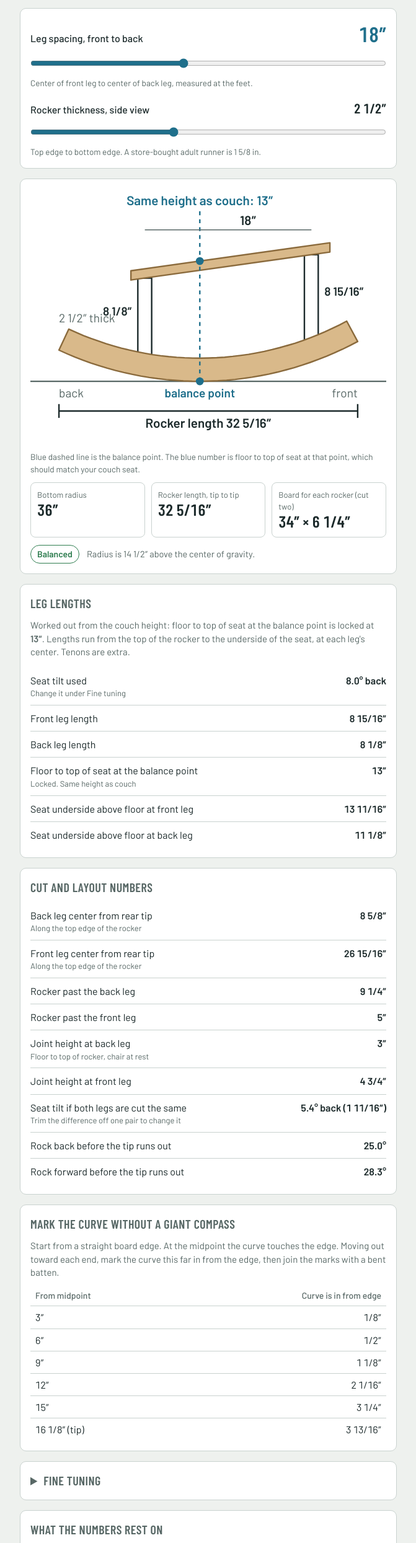
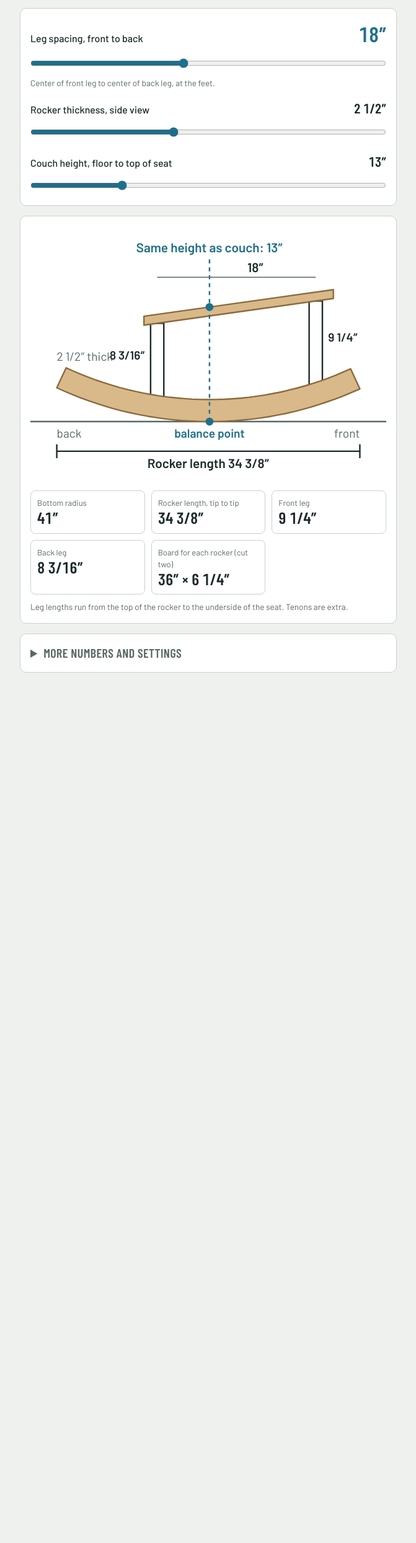
Before and after one commit to Cano-App/Rocker, a plain HTML site: page index.html in a window 1280 px wide. Shown: the part 76-2565 px from the top of the page at 62% size, without its empty margins (304-975 px from the left). After the commit the page ends 1201 px from the top, so only its background shows below. Drawn offline with nearby package versions, Linux system fonts and the light colour scheme.

Commit message:
Simplify to three inputs and five results; fold the rest under More
Co-Authored-By: Claude Fable 5.2 <noreply@anthropic.com>
Claude-Session: https://claude.ai/code/session_01BYa71JsesHJL3fKYfxZJF6

```diff
--- a/index.html
+++ b/index.html
@@ -55,7 +55,7 @@ svg{display:block;width:100%;height:auto}
 .tile{border:1px solid var(--line);border-radius:8px;padding:10px}
 .tile .k{font-size:13px;color:var(--muted)}
 .tile .v{font-family:var(--display);font-weight:600;font-size:26px;line-height:1.1;font-variant-numeric:tabular-nums}
-@media (max-width:420px){.big{grid-template-columns:1fr 1fr}.big .tile:last-child{grid-column:1 / -1}}
+@media (max-width:520px){.big{grid-template-columns:1fr 1fr}.big .tile:last-child{grid-column:1 / -1}}
 .pill{display:inline-flex;align-items:center;gap:6px;font-weight:600;font-size:14px;padding:4px 10px;border-radius:999px;border:1.5px solid currentColor}
 .pill.good{color:var(--good)} .pill.warn{color:var(--warn)} .pill.bad{color:var(--bad)}
 .status{display:flex;flex-wrap:wrap;align-items:center;gap:8px 12px;margin-top:12px;font-size:14.5px;color:var(--muted)}
@@ -82,7 +82,7 @@ a{color:var(--accent)}
   <div class="head">
     <div>
       <h1>Chair Rocker Calculator</h1>
-      <p class="sub">Adult chair, side view. Slide the leg spacing and the rocker resizes.</p>
+      <p class="sub">Adult chair, side view.</p>
     </div>
     <div class="units" role="group" aria-label="Units">
       <button id="u-in" type="button" aria-pressed="true">in</button>
@@ -94,42 +94,36 @@ a{color:var(--accent)}
     <div class="ctl main">
       <div class="row"><label for="spacing">Leg spacing, front to back</label><output id="o-spacing"></output></div>
       <input id="spacing" type="range" min="12" max="26" step="0.25" value="18">
-      <small>Center of front leg to center of back leg, measured at the feet.</small>
+      <small>Center of front leg to center of back leg, at the feet.</small>
     </div>
     <div class="ctl">
       <div class="row"><label for="depth">Rocker thickness, side view</label><output id="o-depth"></output></div>
       <input id="depth" type="range" min="1.5" max="4" step="0.125" value="2.5">
-      <small>Top edge to bottom edge. A store-bought adult runner is 1 5/8 in.</small>
+    </div>
+    <div class="ctl">
+      <div class="row"><label for="couch">Couch height, floor to top of seat</label><output id="o-couch"></output></div>
+      <input id="couch" type="range" min="10" max="22" step="0.25" value="13">
     </div>
   </section>
 
   <section class="card">
     <svg id="draw" viewBox="0 0 360 260" role="img" aria-label="Side view of the rocker, both legs and the seat"></svg>
-    <p class="sub" style="margin-top:8px;font-size:13.5px">Blue dashed line is the balance point. The blue number is floor to top of seat at that point, which should match your couch seat.</p>
     <div class="big" style="margin-top:12px">
       <div class="tile"><div class="k">Bottom radius</div><div class="v" id="r-radius"></div></div>
       <div class="tile"><div class="k">Rocker length, tip to tip</div><div class="v" id="r-length"></div></div>
+      <div class="tile"><div class="k">Front leg</div><div class="v" id="r-lf"></div></div>
+      <div class="tile"><div class="k">Back leg</div><div class="v" id="r-lr"></div></div>
       <div class="tile"><div class="k">Board for each rocker (cut two)</div><div class="v" id="r-blank"></div></div>
     </div>
-    <div class="status"><span id="pill" class="pill"></span><span id="pilltext"></span></div>
+    <p class="sub" style="margin-top:10px;font-size:13.5px">Leg lengths run from the top of the rocker to the underside of the seat. Tenons are extra.</p>
   </section>
 
   <section class="card">
-    <h2>Leg lengths</h2>
-    <p class="sub">Worked out from the couch height: floor to top of seat at the balance point is locked at <strong id="o-couch2"></strong>. Lengths run from the top of the rocker to the underside of the seat, at each leg's center. Tenons are extra.</p>
-    <dl style="margin-top:14px">
-      <dt>Seat tilt used<small>Change it under Fine tuning</small></dt><dd id="r-seattilt"></dd>
-      <dt>Front leg length</dt><dd id="r-lf"></dd>
-      <dt>Back leg length</dt><dd id="r-lr"></dd>
-      <dt>Floor to top of seat at the balance point<small>Locked. Same height as couch</small></dt><dd id="r-baltop"></dd>
-      <dt>Seat underside above floor at front leg</dt><dd id="r-sf"></dd>
-      <dt>Seat underside above floor at back leg</dt><dd id="r-sr"></dd>
-    </dl>
-  </section>
-
-  <section class="card">
-    <h2>Cut and layout numbers</h2>
-    <dl>
+    <details>
+      <summary>More numbers and settings</summary>
+      <div class="status" style="margin:0 0 14px"><span id="pill" class="pill"></span><span id="pilltext"></span></div>
+      <h2>Layout</h2>
+      <dl>
       <dt>Back leg center from rear tip<small>Along the top edge of the rocker</small></dt><dd id="r-rearpos"></dd>
       <dt>Front leg center from rear tip<small>Along the top edge of the rocker</small></dt><dd id="r-frontpos"></dd>
       <dt>Rocker past the back leg</dt><dd id="r-rearover"></dd>
@@ -139,27 +133,19 @@ a{color:var(--accent)}
       <dt>Seat tilt if both legs are cut the same<small>Trim the difference off one pair to change it</small></dt><dd id="r-tilt"></dd>
       <dt>Rock back before the tip runs out</dt><dd id="r-back"></dd>
       <dt>Rock forward before the tip runs out</dt><dd id="r-fwd"></dd>
-    </dl>
-  </section>
-
-  <section class="card">
-    <h2>Mark the curve without a giant compass</h2>
-    <p class="sub" style="margin-bottom:10px">Start from a straight board edge. At the midpoint the curve touches the edge. Moving out toward each end, mark the curve this far in from the edge, then join the marks with a bent batten.</p>
-    <div class="scroll"><table id="stations"><thead><tr><th>From midpoint</th><th>Curve is in from edge</th></tr></thead><tbody></tbody></table></div>
-  </section>
-
-  <section class="card">
-    <details>
-      <summary>Fine tuning</summary>
-      <div class="ctl">
-        <div class="row"><label for="couch">Couch height, floor to top of seat</label><output id="o-couch"></output></div>
-        <input id="couch" type="range" min="10" max="22" step="0.25" value="13">
-        <small>Locked at 13 in. The leg lengths are worked out from this.</small>
-      </div>
+      <dt>Seat tilt used</dt><dd id="r-seattilt"></dd>
+      <dt>Floor to top of seat at the balance point<small>Same height as couch</small></dt><dd id="r-baltop"></dd>
+      <dt>Seat underside above floor at front leg</dt><dd id="r-sf"></dd>
+      <dt>Seat underside above floor at back leg</dt><dd id="r-sr"></dd>
+      </dl>
+      <h2 style="margin-top:22px">Mark the curve from a straight edge</h2>
+      <p class="sub" style="margin-bottom:10px">At the midpoint the curve touches the board edge. Moving out toward each end, mark the curve this far in from the edge, then join the marks with a bent batten.</p>
+      <div class="scroll"><table id="stations"><thead><tr><th>From midpoint</th><th>Curve is in from edge</th></tr></thead><tbody></tbody></table></div>
+      <h2 style="margin-top:22px">Settings</h2>
       <div class="ctl">
         <div class="row"><label for="cg">Sitter's center of gravity above floor</label><output id="o-cg"></output></div>
-        <input id="cg" type="range" min="18" max="30" step="0.5" value="21.5">
-        <small>Roughly the height of the navel when seated in the chair on its rockers. Set to 21.5 in for a 13 in seat: about 8.5 in above the seat.</small>
+        <input id="cg" type="range" min="18" max="30" step="0.5" value="25.5">
+        <small>Roughly the height of the navel when seated in the chair on its rockers. Set to 25.5 in, the published figure for a normal-height rocker, on the basis that the cushion lifts you to about that height.</small>
       </div>
       <div class="ctl">
         <div class="row"><label for="radius">Bottom radius</label><output id="o-radius"></output></div>
@@ -189,19 +175,16 @@ a{color:var(--accent)}
         <div class="row"><label for="front">Rocker past the front leg</label><output id="o-front"></output></div>
         <input id="front" type="range" min="1" max="12" step="0.25" value="5">
       </div>
-    </details>
-  </section>
-
-  <section class="card">
-    <h2>What the numbers rest on</h2>
+      <h2 style="margin-top:22px">What the numbers rest on</h2>
     <ul>
       <li><strong>Leg spacing does not set the curve.</strong> The radius comes from how high the sitter's center of gravity is. Leg spacing sets the rocker length, where the legs land on it, and the joint heights.</li>
       <li><strong>Published:</strong> the radius must be larger than the center of gravity height. With a center of gravity about 25 to 26 in off the floor, 39 to 42 in is the reasonable range, 30 in is tippy and 80 in barely rocks (<a href="https://popularwoodworking.com/design/make-a-chair-that-rocks">Popular Woodworking</a>). Makers report 36 to 48 in overall (<a href="https://finewoodworking.com/forum/rocker-layout">Fine Woodworking forum</a>).</li>
       <li><strong>Published:</strong> normal rocking uses only 8 to 10 in of the rocker, and extra length belongs at the rear.</li>
       <li><strong>Store-bought check:</strong> a <a href="https://www.vandykes.com/rocking-chair-runner-adult-medium/p/204421/">Van Dyke's adult runner</a> is 36 1/4 in long, 1 1/4 in wide and 1 5/8 in tall with a 4 1/4 in end rise, which works out to about a 41 in radius.</li>
-      <li><strong>My own rules, not published standards:</strong> automatic radius is 1.6 times the center of gravity height (it lands in the published range at 25 to 26 in); the 25 degree rock-back reserve; the 5 in front overhang (sized by eye from a porch rocker photo); a center of gravity 8.5 in above the seat (the published 25 to 26 in figure less a typical 17 in seat); the 8 degree seat tilt, picked between the 2 to 5 degree range for upright chairs and the 17 degrees a <a href="https://woodworkersjournal.com/?p=6554">Woodworker's Journal</a> editor called extreme (no published optimum exists); the balance point default of one third. Change any of them under Fine tuning.</li>
+      <li><strong>My own rules, not published standards:</strong> automatic radius is 1.6 times the center of gravity height (it lands in the published range at 25 to 26 in); the 25 degree rock-back reserve; the 5 in front overhang (sized by eye from a porch rocker photo); a 25.5 in center of gravity, on the basis that the cushion lifts the sitter to normal rocker height; the 8 degree seat tilt, picked between the 2 to 5 degree range for upright chairs and the 17 degrees a <a href="https://woodworkersjournal.com/?p=6554">Woodworker's Journal</a> editor called extreme (no published optimum exists); the balance point default of one third. Change any of them under Settings above.</li>
       <li>The geometry is exact circle math. It treats the legs as plumb when the chair is at rest. Mock up one rocker in scrap or plywood before cutting good stock.</li>
     </ul>
+    </details>
   </section>
 </main>
 
@@ -314,9 +297,9 @@ else (function(){
     d=g.halfChord; rows+='<tr><td>'+L(d)+' (tip)</td><td>'+L(p.R-Math.sqrt(p.R*p.R-d*d))+'</td></tr>';
     document.querySelector('#stations tbody').innerHTML=rows;
     var k=legs(p,g), bad=k.Lf<1||k.Lr<1;
-    $('o-couch').textContent=L(p.couch); $('o-couch2').textContent=L(p.couch); $('o-seattilt').textContent=p.seattilt.toFixed(1)+'\u00b0'; $('r-seattilt').textContent=p.seattilt.toFixed(1)+'\u00b0 back';
-    $('r-lf').textContent=k.Lf<1?'Too short. Use a thinner rocker or less tilt.':L(k.Lf);
-    $('r-lr').textContent=k.Lr<1?'Too short. Use a thinner rocker or less tilt.':L(k.Lr);
+    $('o-couch').textContent=L(p.couch); $('o-seattilt').textContent=p.seattilt.toFixed(1)+'\u00b0'; $('r-seattilt').textContent=p.seattilt.toFixed(1)+'\u00b0 back';
+    $('r-lf').textContent=k.Lf<1?'Too short':L(k.Lf);
+    $('r-lr').textContent=k.Lr<1?'Too short':L(k.Lr);
     $('r-baltop').textContent=bad?'\u2013':L(k.seatR+g.c*k.slope+p.seatT/Math.cos(Math.atan(k.slope)));
     $('r-sf').textContent=bad?'\u2013':L(k.seatF); $('r-sr').textContent=bad?'\u2013':L(k.seatR);
     draw(p,g,k);
```
